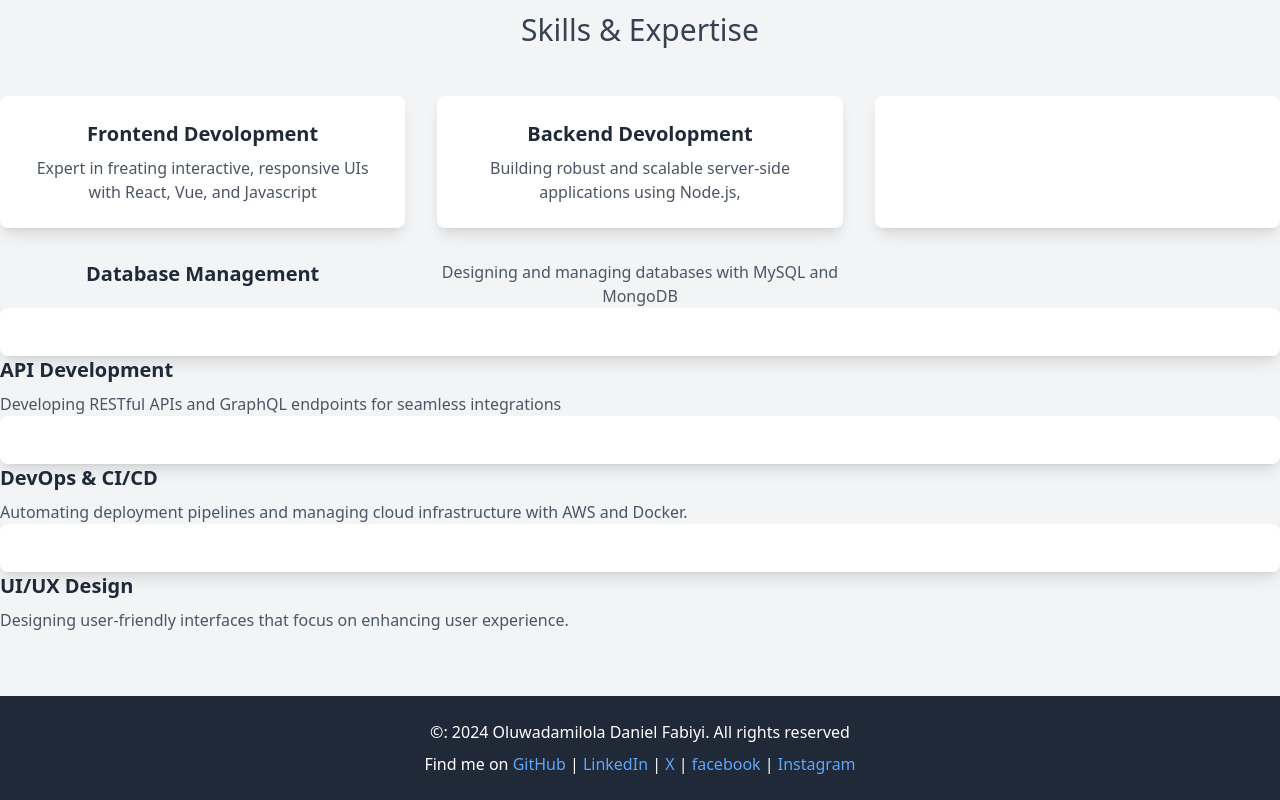
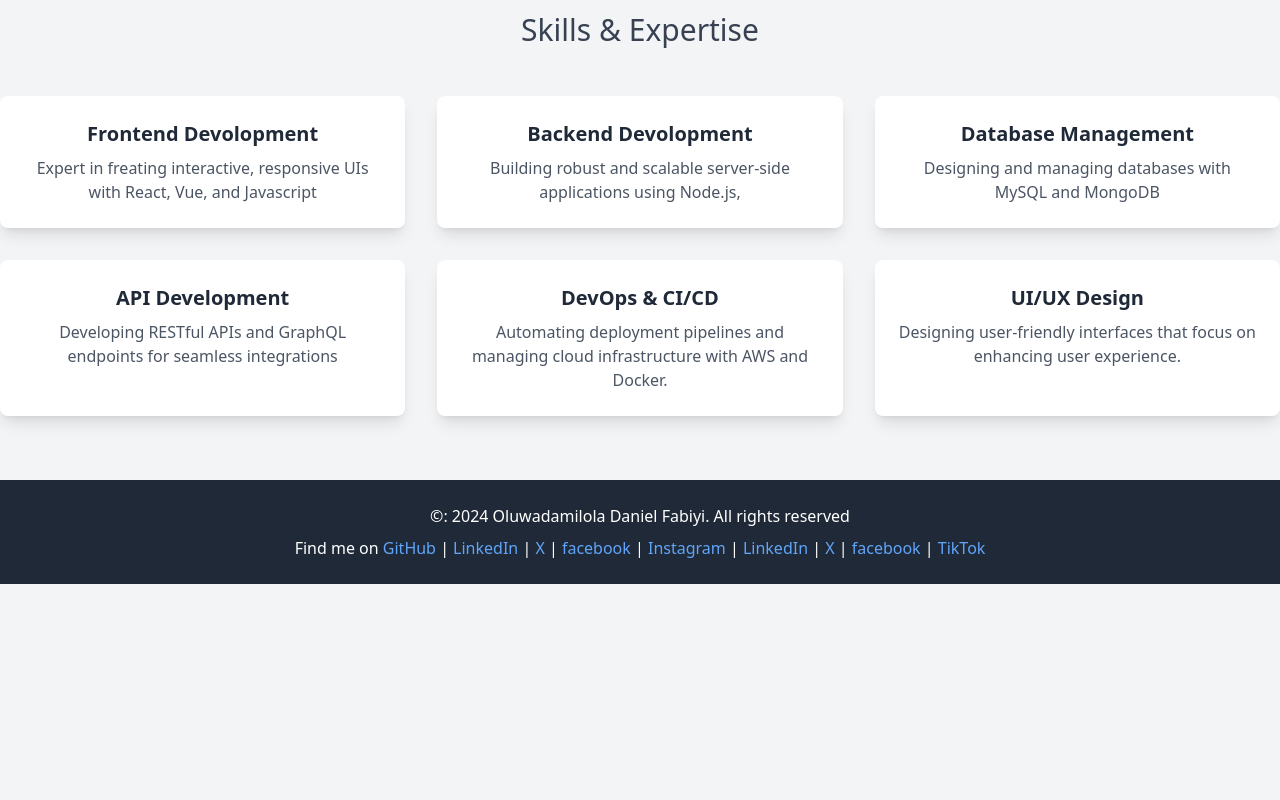
Before and after one commit to Fabiyi/tailwindcss1, a website: page about.html in a window 1280 px wide. Shown: the part 793-1593 px from the top of the page. After the commit the page ends 1377 px from the top, so only its background shows below. Drawn offline with Linux system fonts and the light colour scheme.

Commit message:
tailwindcss1

```diff
--- a/about.html
+++ b/about.html
@@ -14,7 +14,7 @@
                     <div class="flex space-x-5">
                         <a href="#" class="flex items-center py-4 px-2"> <img src="image/cap.png" alt="logo" class="h-12 w-12 mr-2 transform hover:scale-110 transition duration-500 ease-in-out"> <span class="font-semibold text-gray-500 text-lg">DamilolaTailwind</span></a>
                         <div class="justify-center  md:flex items-center  ">
-                            <a href="home.html" class="py-4 px-2 text-blue-500 border-b-4 border-blue-500 font-semibold">Home</a>
+                            <a href="index.html" class="py-4 px-2 text-blue-500  font-semibold">Home</a>
                             <a href="about.html" class="py-4 px-2 text-gray-500 hover:text-blue-500 transition duration-300">About</a>
                             <a href="service.html" class="py-4 px-2 text-gray-500 hover:text-blue-500 transition duration-300">Services</a>
                             <a href="contact.html" class="py-4 px-2 text-gray-500 hover:text-blue-500 transition duration-300">Contacts</a>
@@ -66,19 +66,19 @@
                         <h3 class="text-xl font-bold text-gray-800 mb-2">Backend Devolopment</h3>
                         <p class="text-gray-600" >Building robust and scalable server-side applications using Node.js,</p>
                     </div>
-                    <div class="bg-white rounded-lg shadow-lg p-6"></div>
+                    <div class="bg-white rounded-lg shadow-lg p-6">
                         <h3 class="text-xl font-bold text-gray-800 mb-2">Database Management</h3>
                         <p class="text-gray-600" >Designing and managing databases with MySQL and MongoDB</p>
                     </div>
-                    <div class="bg-white rounded-lg shadow-lg p-6"></div>
+                    <div class="bg-white rounded-lg shadow-lg p-6">
                         <h3 class="text-xl font-bold text-gray-800 mb-2">API Development</h3>
                         <p class="text-gray-600" > Developing RESTful APIs and GraphQL endpoints for seamless integrations</p>
                     </div>
-                    <div class="bg-white rounded-lg shadow-lg p-6"></div>
+                    <div class="bg-white rounded-lg shadow-lg p-6">
                         <h3 class="text-xl font-bold text-gray-800 mb-2">DevOps & CI/CD</h3>
                         <p class="text-gray-600">Automating deployment pipelines and managing cloud infrastructure with AWS and Docker.</p>
                     </div>
-                    <div class="bg-white rounded-lg shadow-lg p-6"></div>
+                    <div class="bg-white rounded-lg shadow-lg p-6">
                         <h3 class="text-xl font-bold text-gray-800 mb-2">UI/UX Design</h3>
                         <p class="text-gray-600"> Designing user-friendly interfaces that focus on enhancing user experience.</p>
                     </div>
@@ -89,8 +89,8 @@
         <footer class="bg-gray-800 text-white p-6 text-center ">
 
             <p class="mb-2">&copy: 2024 Oluwadamilola Daniel Fabiyi. All rights reserved</p>
-                <p>Find me on <a href="#" class="text-blue-400 hover:text-blue-300">GitHub</a>  |  <a href="#" class="text-blue-400 hover:text-blue-300">LinkedIn</a> | <a href="#" class="text-blue-400 hover:text-blue-300">X</a>  |  <a href="#" class="text-blue-400 hover:text-blue-300">facebook</a>  |  <a href="#" class="text-blue-400 hover:text-blue-300">Instagram</a>
-                </p>
+                <p>Find me on <a href="#" class="text-blue-400 hover:text-blue-300">GitHub</a>  |  <a href="#" class="text-blue-400 hover:text-blue-300">LinkedIn</a> | <a href="#" class="text-blue-400 hover:text-blue-300">X</a>  |  <a href="#" class="text-blue-400 hover:text-blue-300">facebook</a>  |  <a href="#" class="text-blue-400 hover:text-blue-300">Instagram</a>  |  <a href="#" class="text-blue-400 hover:text-blue-300">LinkedIn</a> | <a href="#" class="text-blue-400 hover:text-blue-300">X</a>  |  <a href="#" class="text-blue-400 hover:text-blue-300">facebook</a>  |  <a href="#" class="text-blue-400 hover:text-blue-300">TikTok</a>
+            </p>
         </footer>
         </body>
         </html>
```
Also changed, not shown: contact.html (+3 -3 lines), index.html (+3 -3 lines), service.html (+3 -2 lines), dist/index.html, dist/output.css.
